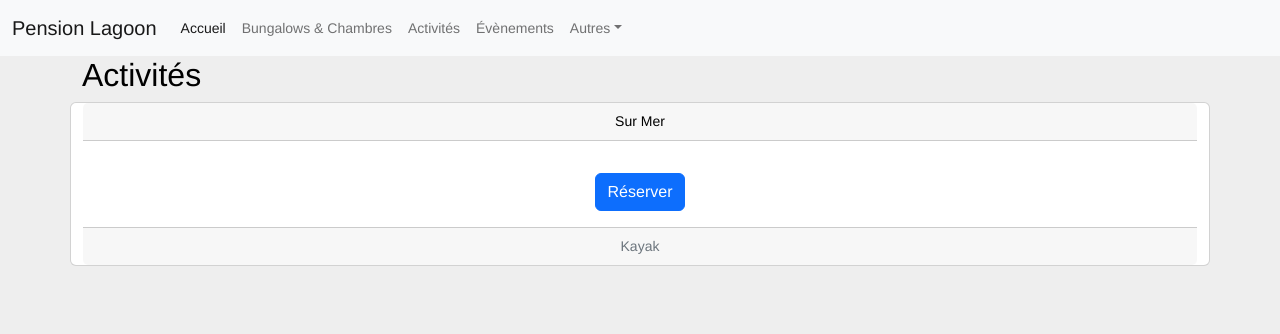
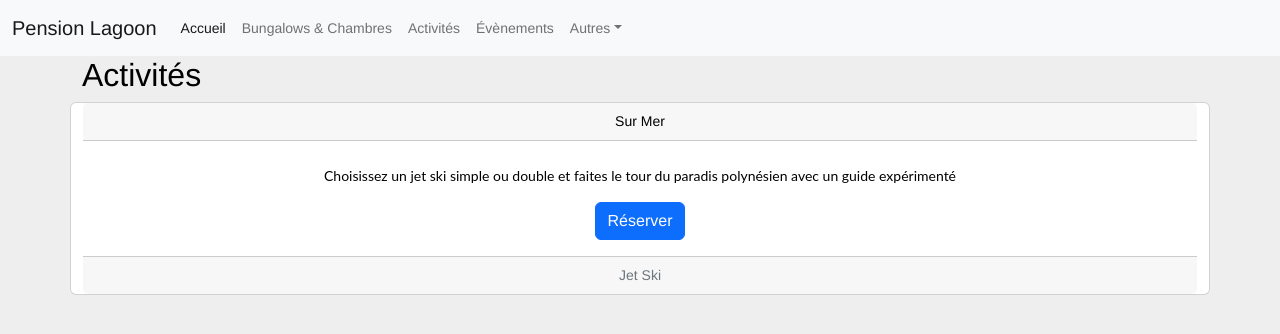
Before and after one commit to LEX-ONE7/Pension-Lagoon-2, a React (Create React App) app: page /activites in a window 1280 px wide. Shown: the top 334 px of the page. Built offline with nearby package versions, Linux system fonts and the light colour scheme.

Commit message:
1 file modified

```diff
--- a/components/activities/BoxActivities.tsx
+++ b/components/activities/BoxActivities.tsx
@@ -8,13 +8,14 @@ const BoxActivities = () => (
         <div className="card-body">
           <h5 className="card-title"></h5>
           <p className="card-text">
-
+            Choisissez un jet ski simple ou double et faites le tour du paradis
+            polynésien avec un guide expérimenté
           </p>
           <a href="#" className="btn btn-primary">
             Réserver
           </a>
         </div>
-        <div className="card-footer text-muted">Kayak</div>
+        <div className="card-footer text-muted">Jet Ski</div>
       </div>
     </div>
   </div>
```
